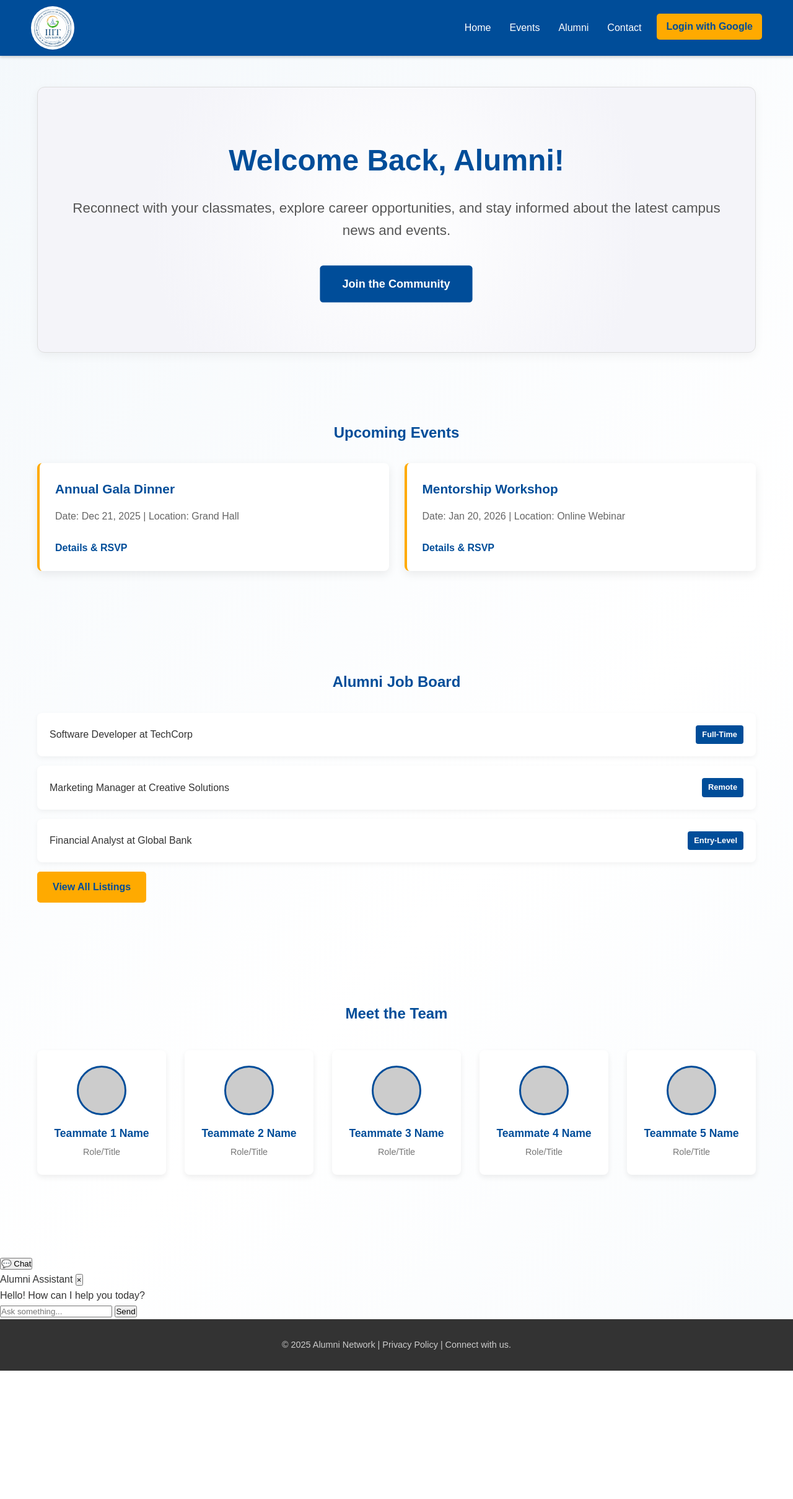
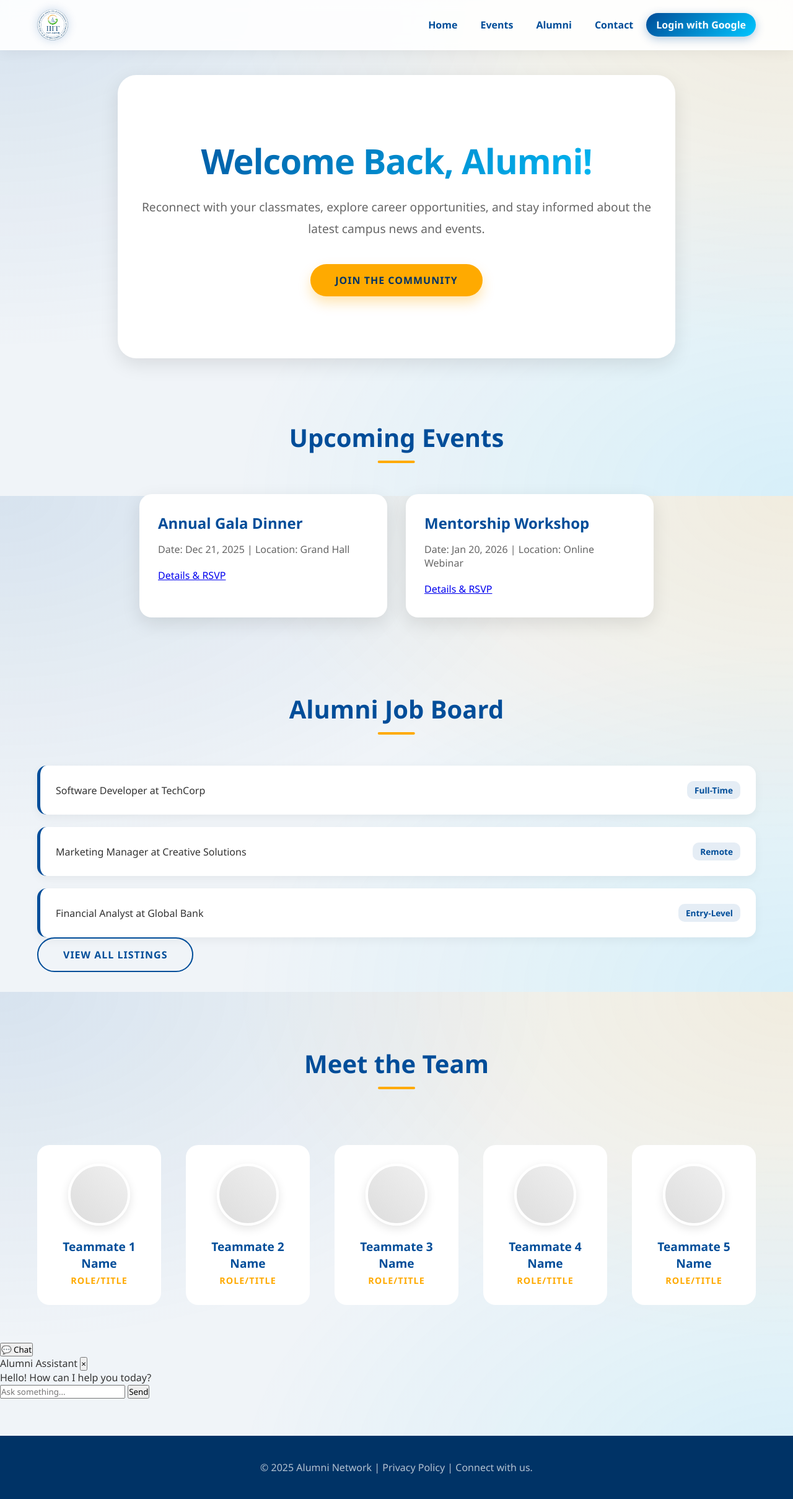
Before and after one commit to sathvik70004-cmyk/Alumni_portal, a Flask app: page / in a window 1280 px wide. Shown: the whole page at 62% size. Before the commit the page ends 2211 px from the top, so only its background shows below. Run offline with Flask 3, Linux system fonts and the light colour scheme; data comes from the database, SQL or seed files in the repository.

Commit message:
Update style.css

```diff
--- a/app/static/css/style.css
+++ b/app/static/css/style.css
@@ -1,44 +1,65 @@
-/* Basic Reset and Variables */
+/* --- GLOBAL VARIABLES & RESET --- */
 :root {
-    --primary-color: #004d99;
-    --secondary-color: #ffaa00;
-    --light-bg: #f4f4f9;
-    --text-color: #333;
+    --primary: #004d99;
+    --primary-dark: #003366;
+    --accent: #ffaa00;
+    --accent-hover: #e69500;
+    --bg-light: #f0f4f8;
+    --text-main: #333;
+    --text-light: #666;
+    --white: #ffffff;
+    --glass: rgba(255, 255, 255, 0.9);
+    --shadow: 0 10px 30px rgba(0, 0, 0, 0.1);
+    --gradient: linear-gradient(135deg, #004d99 0%, #00c6ff 100%);
 }
 
 * {
     margin: 0;
     padding: 0;
     box-sizing: border-box;
+    font-family: 'Segoe UI', Tahoma, Geneva, Verdana, sans-serif;
 }
 
 body {
-    font-family: Arial, sans-serif;
-    line-height: 1.6;
-    color: var(--text-color);
-    background-color: #ffffff;
-    margin: 0;
-    padding: 0;
-    background: linear-gradient(-45deg, #e7f0f7, #ffffff, #e7f0f7, #ffffff);
-    background-size: 400% 400%;
-    animation: gradientBG 15s ease infinite;
+    background-color: var(--bg-light);
+    color: var(--text-main);
+    overflow-x: hidden;
+    /* Animated Background Mesh */
+    background-image:
+        radial-gradient(at 0% 0%, rgba(0, 77, 153, 0.1) 0px, transparent 50%),
+        radial-gradient(at 100% 0%, rgba(255, 170, 0, 0.1) 0px, transparent 50%),
+        radial-gradient(at 100% 100%, rgba(0, 198, 255, 0.1) 0px, transparent 50%);
+    background-attachment: fixed;
 }
 
-@keyframes gradientBG {
-    0% { background-position: 0% 50%; }
-    50% { background-position: 100% 50%; }
-    100% { background-position: 0% 50%; }
+/* --- UTILITY CLASSES FOR ANIMATIONS --- */
+.fade-in-up {
+    opacity: 0;
+    transform: translateY(30px);
+    animation: fadeInUp 0.8s cubic-bezier(0.2, 0.8, 0.2, 1) forwards;
 }
 
-/* Header and Navigation */
+.delay-100 { animation-delay: 0.1s; }
+.delay-200 { animation-delay: 0.2s; }
+.delay-300 { animation-delay: 0.3s; }
+
+@keyframes fadeInUp {
+    to {
+        opacity: 1;
+        transform: translateY(0);
+    }
+}
+
+/* --- HEADER & NAV --- */
 header {
-    background-color: var(--primary-color);
-    color: white;
-    padding: 10px 0;
+    background: var(--glass);
+    backdrop-filter: blur(10px);
     position: sticky;
     top: 0;
     z-index: 1000;
-    box-shadow: 0 2px 5px rgba(0, 0, 0, 0.2);
+    border-bottom: 1px solid rgba(255, 255, 255, 0.3);
+    box-shadow: 0 5px 20px rgba(0, 0, 0, 0.05);
+    transition: all 0.3s ease;
 }
 
 nav {
@@ -47,188 +68,367 @@ nav {
     align-items: center;
     max-width: 1200px;
     margin: 0 auto;
-    padding: 0;
+    padding: 15px 20px;
 }
 
 .logo {
-    width: 70px; height: 70px; border-radius: 50%; background-color: white;
-    display: flex; justify-content: center; align-items: center;
-    overflow: hidden; margin-left: 10px;
+    width: 50px;
+    height: 50px;
+    border-radius: 50%;
+    overflow: hidden;
+    box-shadow: 0 0 15px rgba(0, 77, 153, 0.2);
+    transition: transform 0.3s ease;
 }
-.logo a { padding: 0; display: flex; justify-content: center; align-items: center; width: 100%; height: 100%; }
-.logo img { height: 60px; width: auto; max-width: 90%; max-height: 90%; object-fit: contain; }
 
-nav ul { list-style: none; display: flex; margin-right: 10px; }
-nav ul li a { color: white; text-decoration: none; padding: 10px 15px; display: block; position: relative; transition: color 0.3s ease; }
-nav ul li a::after { content: ''; position: absolute; width: 0; height: 2px; bottom: 5px; left: 50%; transform: translateX(-50%); background-color: var(--secondary-color); transition: width 0.3s ease; }
-nav ul li a:hover { color: var(--secondary-color); }
-nav ul li a:hover::after { width: 70%; }
+.logo:hover {
+    transform: rotate(10deg) scale(1.1);
+}
+
+.logo img {
+    width: 100%;
+    height: 100%;
+    object-fit: cover;
+}
+
+nav ul {
+    display: flex;
+    list-style: none;
+    gap: 5px;
+}
+
+nav ul li a {
+    text-decoration: none;
+    color: var(--primary);
+    font-weight: 600;
+    padding: 8px 16px;
+    border-radius: 20px;
+    transition: all 0.3s ease;
+    position: relative;
+}
+
+nav ul li a:not(.login-button)::after {
+    content: '';
+    position: absolute;
+    bottom: 5px;
+    left: 50%;
+    width: 0;
+    height: 2px;
+    background: var(--accent);
+    transition: all 0.3s ease;
+    transform: translateX(-50%);
+}
+
+nav ul li a:not(.login-button):hover::after {
+    width: 80%;
+}
 
 .login-button {
-    background-color: var(--secondary-color); border-radius: 5px; padding: 8px 15px !important; margin-left: 10px;
-    color: var(--primary-color); transition: background-color 0.3s ease, transform 0.2s ease, color 0.3s ease;
-    text-decoration: none; display: inline-block; border: none; cursor: pointer; font-weight: bold;
+    background: var(--gradient);
+    color: white !important;
+    box-shadow: 0 4px 15px rgba(0, 77, 153, 0.3);
 }
-.login-button:hover { background-color: #e69500; color: white; transform: scale(1.05); }
-.login-button::after { display: none; }
 
-.menu-toggle { display: none; cursor: pointer; font-size: 24px; padding: 10px 15px; color: white; margin-right: 10px; }
+.login-button:hover {
+    transform: translateY(-2px);
+    box-shadow: 0 6px 20px rgba(0, 77, 153, 0.4);
+}
 
-/* Main Content */
-main { max-width: 1200px; margin: 30px auto; padding: 20px; min-height: calc(100vh - 200px); }
-section { padding: 60px 0; border-bottom: 1px solid #eee; margin-bottom: 40px; }
-section:last-of-type { border-bottom: none; margin-bottom: 0; }
-h1, h2 { color: var(--primary-color); margin-bottom: 30px; text-align: center; }
-h1.main-title { font-size: 2.5em; margin-bottom: 40px; }
+.menu-toggle {
+    display: none;
+    font-size: 1.5rem;
+    color: var(--primary);
+    cursor: pointer;
+}
 
-/* Hero Section with Fade-In and Cursor Effect */
-@keyframes fadeIn { from { opacity: 0; transform: translateY(20px); } to { opacity: 1; transform: translateY(0); } }
-
+/* --- HERO SECTION --- */
 #hero {
-    /* Existing styles */
-    text-align: center; padding: 80px 40px; border-radius: 12px; margin-bottom: 50px;
-    animation: fadeIn 1s ease-out forwards; border: 1px solid #ddd; box-shadow: 0 5px 15px rgba(0,0,0,0.05);
-    /* NEW: Styles for Cursor Effect */
+    text-align: center;
+    padding: 100px 20px;
+    max-width: 900px;
+    margin: 40px auto;
+    background: white;
+    border-radius: 30px;
+    box-shadow: var(--shadow);
     position: relative;
     overflow: hidden;
-    --mouse-x: 50%;
-    --mouse-y: 50%;
-    background-image: radial-gradient(
-        circle 400px at var(--mouse-x) var(--mouse-y),
-        rgba(255, 255, 255, 0.95), /* Lighter color */
-        rgba(244, 244, 249, 0.8) /* Original bg */
-    );
-    background-color: var(--light-bg); /* Fallback */
-    transition: background-position 0.1s linear; /* Smooth gradient move */
 }
-#hero::before { /* Optional subtle border glow */
-    content: ''; position: absolute; left: 0; top: 0; width: 100%; height: 100%;
-    border-radius: inherit; pointer-events: none;
-    box-shadow: 0 0 80px -20px var(--primary-color); opacity: 0; transition: opacity 0.3s ease-out;
+
+/* Shiny effect on Hero */
+#hero::before {
+    content: '';
+    position: absolute;
+    top: 0;
+    left: -100%;
+    width: 50%;
+    height: 100%;
+    background: linear-gradient(to right, transparent, rgba(255,255,255,0.8), transparent);
+    transform: skewX(-25deg);
+    animation: shine 6s infinite;
 }
-#hero:hover::before { opacity: 0.5; }
-#hero h1, #hero p, #hero .cta-button { position: relative; z-index: 2; } /* Keep text readable */
-#hero h1 { font-size: 3em; margin-bottom: 20px; }
-#hero p { font-size: 1.4em; margin-bottom: 40px; color: #555; }
 
-/* Hero Button Pulse */
-@keyframes pulse { 0% { transform: scale(1); box-shadow: 0 0 0 0 rgba(0, 77, 153, 0.4); } 70% { transform: scale(1.03); box-shadow: 0 0 0 10px rgba(0, 77, 153, 0); } 100% { transform: scale(1); box-shadow: 0 0 0 0 rgba(0, 77, 153, 0); } }
-#hero .cta-button { padding: 15px 35px; font-size: 1.1em; animation: pulse 2.5s infinite cubic-bezier(0.66, 0, 0, 1); transition: background-color 0.3s ease, transform 0.2s ease; }
-#hero .cta-button:hover { animation: none; transform: scale(1.05); }
+@keyframes shine {
+    0% { left: -100%; }
+    20% { left: 200%; }
+    100% { left: 200%; }
+}
 
-/* CTA Buttons General */
-.cta-button { display: inline-block; background-color: var(--primary-color); color: white; padding: 12px 25px; text-decoration: none; border-radius: 5px; font-weight: bold; transition: background-color 0.3s ease, transform 0.2s ease; border: none; cursor: pointer; }
-.cta-button:hover { background-color: #003366; transform: translateY(-2px); }
-.cta-button.secondary { background-color: var(--secondary-color); color: var(--primary-color); }
-.cta-button.secondary:hover { background-color: #e69500; color: white; }
+#hero h1 {
+    font-size: 3.5rem;
+    background: var(--gradient);
+    -webkit-background-clip: text;
+    -webkit-text-fill-color: transparent;
+    margin-bottom: 20px;
+    letter-spacing: -1px;
+}
 
-/* Events Section */
-#events { display: block; padding: 60px 0; border-bottom: none; }
-.events-wrapper { display: flex; flex-wrap: wrap; gap: 25px; background-color: transparent; padding: 0; border: none; box-shadow: none; }
-.event-card { flex: 1; min-width: 300px; background-color: white; padding: 25px; border-radius: 8px; box-shadow: 0 5px 15px rgba(0, 0, 0, 0.08); transition: transform 0.3s ease, box-shadow 0.3s ease; border-left: 4px solid var(--secondary-color); }
-.event-card:hover { transform: translateY(-8px); box-shadow: 0 12px 20px rgba(0, 0, 0, 0.12); }
-.event-card h3 { margin-bottom: 15px; color: var(--primary-color); font-size: 1.3em; }
-.event-card p { color: #666; margin-bottom: 15px; }
-.event-card a { display: inline-block; margin-top: 10px; color: var(--primary-color); text-decoration: none; font-weight: bold; transition: color 0.3s ease; }
-.event-card a:hover { color: var(--secondary-color); }
+#hero p {
+    font-size: 1.2rem;
+    color: var(--text-light);
+    margin-bottom: 40px;
+    line-height: 1.8;
+}
 
-/* Job Board Section */
-#jobs { border-bottom: none; }
-#jobs ul { list-style: none; padding: 0; }
-#jobs ul li { background-color: white; padding: 20px; margin-bottom: 15px; border-radius: 8px; display: flex; justify-content: space-between; align-items: center; box-shadow: 0 3px 8px rgba(0, 0, 0, 0.05); transition: background-color 0.3s ease, transform 0.2s ease; }
-#jobs ul li:hover { background-color: var(--light-bg); transform: translateX(5px); }
-.job-tag { background-color: var(--primary-color); color: white; padding: 5px 10px; border-radius: 4px; font-size: 0.8em; font-weight: bold; margin-left: 10px; }
+.cta-button {
+    display: inline-block;
+    padding: 15px 40px;
+    background: var(--accent);
+    color: var(--primary-dark);
+    font-weight: 800;
+    text-transform: uppercase;
+    letter-spacing: 1px;
+    border-radius: 50px;
+    text-decoration: none;
+    box-shadow: 0 10px 20px rgba(255, 170, 0, 0.3);
+    transition: all 0.3s cubic-bezier(0.175, 0.885, 0.32, 1.275); /* Bouncy effect */
+}
 
-/* Team Section Styling */
-#team { padding-bottom: 80px; border-bottom: none; }
-.team-grid { display: grid; grid-template-columns: repeat(auto-fit, minmax(150px, 1fr)); gap: 30px; margin-top: 40px; }
-.team-member { background-color: white; padding: 25px 15px; border-radius: 8px; text-align: center; box-shadow: 0 4px 10px rgba(0, 0, 0, 0.07); transition: transform 0.3s ease, box-shadow 0.3s ease; }
-.team-member:hover { transform: translateY(-5px); box-shadow: 0 8px 15px rgba(0, 0, 0, 0.1); }
-.team-member-photo { width: 80px; height: 80px; border-radius: 50%; background-color: #ccc; margin: 0 auto 15px auto; display: flex; align-items: center; justify-content: center; font-size: 0.8em; color: #666; border: 3px solid var(--primary-color); }
-.team-member h4 { color: var(--primary-color); margin-bottom: 5px; font-size: 1.1em; }
-.team-member p { font-size: 0.9em; color: #777; }
+.cta-button:hover {
+    transform: scale(1.05) translateY(-3px);
+    box-shadow: 0 15px 30px rgba(255, 170, 0, 0.4);
+    background: #ffb72b;
+}
 
-/* Alumni Directory Card Layout Styling */
-#alumni-directory { padding-bottom: 60px; }
-.alumni-grid { display: grid; grid-template-columns: repeat(auto-fit, minmax(280px, 1fr)); gap: 25px; margin-top: 30px; }
-.alumni-card { background-color: #ffffff; border-radius: 10px; box-shadow: 0 4px 12px rgba(0, 0, 0, 0.1); padding: 20px; display: flex; flex-direction: column; align-items: center; text-align: center; transition: transform 0.3s ease, box-shadow 0.3s ease; border-top: 4px solid var(--primary-color); }
-.alumni-card:hover { transform: translateY(-5px); box-shadow: 0 8px 20px rgba(0, 0, 0, 0.12); }
-.alumni-photo-placeholder { width: 100px; height: 100px; border-radius: 50%; background-color: #eee; margin-bottom: 15px; overflow: hidden; border: 3px solid #ddd; }
-.alumni-photo-placeholder img { width: 100%; height: 100%; object-fit: cover; }
-.alumni-info h3 { margin: 0 0 5px 0; color: var(--primary-color); font-size: 1.3em; }
-.alumni-detail { font-size: 0.95em; color: #555; margin-bottom: 3px; }
-.alumni-location { font-size: 0.9em; color: #777; margin-top: 8px; }
-.alumni-actions { margin-top: 20px; width: 100%; }
-.profile-button { padding: 10px 20px; width: 80%; max-width: 200px; display: inline-block; font-size: 0.9em; }
+.cta-button.secondary {
+    background: transparent;
+    border: 2px solid var(--primary);
+    color: var(--primary);
+    box-shadow: none;
+}
 
-/* Filter Form Styling */
-.filter-form { display: flex; justify-content: center; align-items: center; gap: 15px; margin-bottom: 40px; background-color: #fff; padding: 20px; border-radius: 8px; box-shadow: 0 2px 8px rgba(0,0,0,0.05); }
-#year-select, .filter-form label { font-size: 1.0em; padding: 10px; border-radius: 5px; border: 1px solid #ccc; }
-#year-select { min-width: 150px; }
+.cta-button.secondary:hover {
+    background: var(--primary);
+    color: white;
+}
 
-/* Profile Page Styling */
-#alumni-profile { display: flex; flex-direction: column; align-items: center; padding-bottom: 60px; }
-.profile-card { display: flex; flex-wrap: wrap; width: 100%; max-width: 800px; background-color: white; padding: 30px; border-radius: 10px; box-shadow: 0 10px 25px rgba(0, 0, 0, 0.1); border: 1px solid #e0e0e0; transition: transform 0.3s; }
-.profile-card:hover { transform: translateY(-5px); box-shadow: 0 15px 35px rgba(0, 0, 0, 0.15); }
-.profile-photo { flex-shrink: 0; width: 150px; height: 150px; border-radius: 50%; overflow: hidden; margin-right: 30px; margin-bottom: 20px; background-color: #ccc; display: flex; justify-content: center; align-items: center; border: 3px solid var(--primary-color); }
-.profile-photo img { width: 100%; height: 100%; object-fit: cover; }
-.profile-details { flex-grow: 1; }
-.profile-details h2 { color: var(--primary-color); margin-top: 0; margin-bottom: 10px; font-size: 2em; text-align: left; }
-.profile-details p { margin-bottom: 8px; font-size: 1.0em; color: #555; text-align: left; }
-.profile-details strong { color: var(--primary-color); }
-.profile-details hr { border: 0; border-top: 1px solid #ddd; margin: 15px 0; }
+/* --- EVENTS SECTION --- */
+section {
+    padding: 60px 20px;
+    max-width: 1200px;
+    margin: 0 auto;
+}
 
-/* Dedicated Events Page Styling */
-#full-events-list { padding-bottom: 60px; }
-#full-events-list .events-wrapper { flex-direction: column; }
-#full-events-list .event-card.full-card { min-width: 100%; margin-bottom: 15px; padding: 25px; background-color: white; border-left: 5px solid var(--secondary-color); box-shadow: 0 2px 8px rgba(0, 0, 0, 0.1); }
-.event-card.full-card h3 { color: var(--primary-color); margin-bottom: 5px; }
-.event-card.full-card .event-date, .event-card.full-card .event-location { font-size: 0.95em; margin-bottom: 5px; }
-.event-card.full-card .event-description { margin-top: 10px; color: #666; }
+section h2 {
+    font-size: 2.5rem;
+    text-align: center;
+    margin-bottom: 50px;
+    color: var(--primary);
+    position: relative;
+    display: inline-block;
+    left: 50%;
+    transform: translateX(-50%);
+}
 
-/* Form Styling */
-.form-container { max-width: 450px; width: 100%; padding: 30px; background-color: white; border-radius: 8px; box-shadow: 0 4px 15px rgba(0, 0, 0, 0.1); margin: 20px; }
-.form-container h1 { text-align: center; margin-bottom: 25px; }
-.form-section { border: 1px solid #ddd; padding: 15px; margin-bottom: 20px; border-radius: 5px; }
-.form-section legend { font-size: 1.2em; font-weight: bold; color: var(--primary-color); padding: 0 5px; }
-.form-control { width: 100%; padding: 10px; margin-top: 5px; margin-bottom: 10px; border: 1px solid #ccc; border-radius: 4px; box-sizing: border-box; }
-.form-control-file { width: 100%; margin-top: 5px; margin-bottom: 10px; }
-.error { color: red; font-size: 0.85em; display: block; margin-top: -8px; margin-bottom: 10px; }
-.submit-button { width: 100%; margin-top: 15px; padding: 12px; }
-.login-prompt { text-align: center; margin-top: 20px; }
+section h2::after {
+    content: '';
+    display: block;
+    width: 60px;
+    height: 4px;
+    background: var(--accent);
+    margin: 10px auto 0;
+    border-radius: 2px;
+}
 
-/* Flash Messages Styling */
-.flashes { padding: 15px; margin-bottom: 20px; border-radius: 5px; border: 1px solid transparent; }
-.flash-success { color: #0f5132; background-color: #d1e7dd; border-color: #badbcc; }
-.flash-danger { color: #842029; background-color: #f8d7da; border-color: #f5c2c7; }
-.flash-warning { color: #664d03; background-color: #fff3cd; border-color: #ffecb5; }
-.flash-info { color: #055160; background-color: #cff4fc; border-color: #b6effb; }
+.events-wrapper {
+    display: flex;
+    gap: 30px;
+    justify-content: center;
+    flex-wrap: wrap;
+}
 
-/* Footer */
-footer { text-align: center; padding: 30px 20px; background-color: #333; color: #ccc; font-size: 0.9em; margin-top: 0; }
+.event-card {
+    background: white;
+    flex: 1;
+    min-width: 300px;
+    max-width: 400px;
+    padding: 30px;
+    border-radius: 20px;
+    box-shadow: var(--shadow);
+    transition: all 0.4s ease;
+    border-bottom: 5px solid transparent;
+    position: relative;
+    overflow: hidden;
+}
 
-/* Responsive Layout */
+.event-card:hover {
+    transform: translateY(-10px);
+    border-bottom-color: var(--accent);
+    box-shadow: 0 20px 40px rgba(0, 0, 0, 0.15);
+}
+
+.event-card h3 {
+    color: var(--primary);
+    font-size: 1.5rem;
+    margin-bottom: 15px;
+}
+
+.event-card p {
+    color: var(--text-light);
+    margin-bottom: 20px;
+}
+
+/* --- JOB BOARD --- */
+#jobs ul {
+    list-style: none;
+    display: grid;
+    gap: 20px;
+}
+
+#jobs ul li {
+    background: white;
+    padding: 25px;
+    border-radius: 15px;
+    display: flex;
+    justify-content: space-between;
+    align-items: center;
+    box-shadow: 0 5px 15px rgba(0,0,0,0.05);
+    transition: all 0.3s ease;
+    border-left: 5px solid var(--primary);
+}
+
+#jobs ul li:hover {
+    transform: translateX(10px);
+    background: #fff;
+    box-shadow: 0 8px 25px rgba(0,0,0,0.1);
+}
+
+.job-tag {
+    background: rgba(0, 77, 153, 0.1);
+    color: var(--primary);
+    padding: 5px 12px;
+    border-radius: 10px;
+    font-size: 0.85rem;
+    font-weight: 700;
+}
+
+/* --- TEAM SECTION --- */
+.team-grid {
+    display: grid;
+    grid-template-columns: repeat(auto-fit, minmax(200px, 1fr));
+    gap: 40px;
+    margin-top: 40px;
+}
+
+.team-member {
+    background: white;
+    padding: 30px 20px;
+    border-radius: 20px;
+    text-align: center;
+    transition: all 0.4s ease;
+    position: relative;
+}
+
+/* Float animation for cards */
+.team-member:hover {
+    transform: translateY(-15px);
+    box-shadow: 0 20px 40px rgba(0, 77, 153, 0.15);
+}
+
+.team-member-photo {
+    width: 100px;
+    height: 100px;
+    margin: 0 auto 20px;
+    border-radius: 50%;
+    background: linear-gradient(45deg, #ddd, #f0f0f0);
+    border: 4px solid white;
+    box-shadow: 0 5px 15px rgba(0,0,0,0.1);
+    display: flex;
+    align-items: center;
+    justify-content: center;
+    font-size: 2rem;
+    color: #bbb;
+    transition: all 0.4s ease;
+}
+
+.team-member:hover .team-member-photo {
+    transform: scale(1.1) rotate(5deg);
+    border-color: var(--accent);
+}
+
+.team-member h4 {
+    font-size: 1.2rem;
+    color: var(--primary);
+    margin-bottom: 5px;
+}
+
+.team-member p {
+    font-size: 0.9rem;
+    color: var(--accent);
+    font-weight: 600;
+    text-transform: uppercase;
+    letter-spacing: 1px;
+}
+
+/* --- FOOTER --- */
+footer {
+    background: var(--primary-dark);
+    color: rgba(255, 255, 255, 0.7);
+    text-align: center;
+    padding: 40px 20px;
+    margin-top: 60px;
+}
+
+/* --- RESPONSIVE --- */
 @media (max-width: 768px) {
     .menu-toggle { display: block; }
-    nav ul { display: none; flex-direction: column; position: absolute; top: 70px; right: 0; width: 100%; background-color: var(--primary-color); box-shadow: 0 5px 5px rgba(0, 0, 0, 0.2); z-index: 999; }
+    nav ul {
+        display: none;
+        position: absolute;
+        top: 100%;
+        left: 0;
+        width: 100%;
+        background: white;
+        flex-direction: column;
+        padding: 20px;
+        box-shadow: 0 10px 20px rgba(0,0,0,0.1);
+    }
     nav ul.active { display: flex; }
-    nav ul li { text-align: center; width: 100%; border-bottom: 1px solid rgba(255, 255, 255, 0.1); }
-    nav ul li:last-child { border-bottom: none; }
-    nav ul li a { padding: 15px 0; }
-    nav ul li a::after { display: none; }
-    .team-grid { grid-template-columns: repeat(auto-fit, minmax(120px, 1fr)); gap: 15px; }
-    .alumni-grid { grid-template-columns: repeat(auto-fit, minmax(250px, 1fr)); gap: 20px; }
-    .filter-form { flex-direction: column; gap: 10px; }
-    #hero h1 { font-size: 2.2em; }
-    #hero p { font-size: 1.1em; }
-    .profile-card { flex-direction: column; align-items: center; }
-    .profile-photo { margin-right: 0; }
-    .profile-details h2, .profile-details p { text-align: center; }
+    nav ul li a { display: block; width: 100%; text-align: center; }
+    #hero h1 { font-size: 2.5rem; }
+    #jobs ul li { flex-direction: column; align-items: flex-start; gap: 10px; }
 }
 
-/* Specific Style for Modern Login Card */
-.modern-login-card { max-width: 400px; width: 100%; padding: 40px 30px; background-color: white; border-radius: 12px; box-shadow: 0 8px 30px rgba(0, 0, 0, 0.15); text-align: center; }
-.modern-login-card h1 { color: var(--primary-color); font-size: 1.8em; margin-bottom: 30px; }
-.login-input { width: 100%; padding: 14px 10px; margin-bottom: 15px; border: 1px solid #ddd; border-radius: 6px; font-size: 1em; }
-.btn-google { background-color: #db4437; color: white !important; border: none; width: 100%; padding: 12px 0; margin-top: 10px; border-radius: 6px; font-weight: bold; display: block; text-decoration: none; }
-.btn-google:hover { background-color: #c03d32; }
+/* --- OTHER PAGES (Login, etc) --- */
+.modern-login-card {
+    background: white;
+    padding: 40px;
+    border-radius: 20px;
+    box-shadow: var(--shadow);
+    width: 100%;
+    max-width: 400px;
+    text-align: center;
+    animation: fadeInUp 0.6s ease-out;
+}
+.login-input {
+    width: 100%;
+    padding: 15px;
+    margin: 10px 0;
+    border: 2px solid #eee;
+    border-radius: 10px;
+    background: #f9f9f9;
+    transition: border-color 0.3s;
+}
+.login-input:focus {
+    border-color: var(--primary);
+    outline: none;
+    background: white;
+}
```
